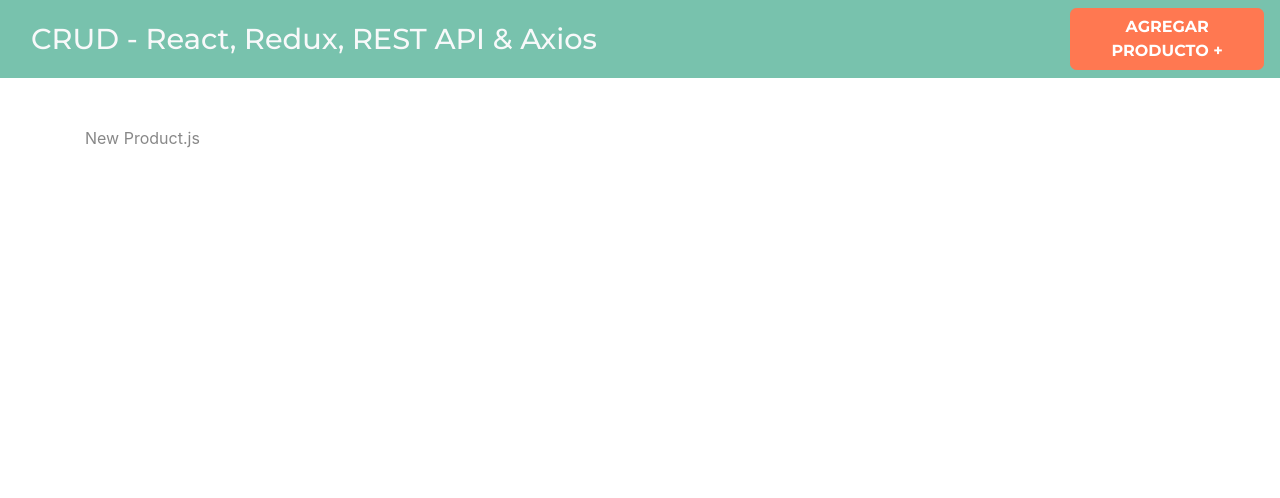
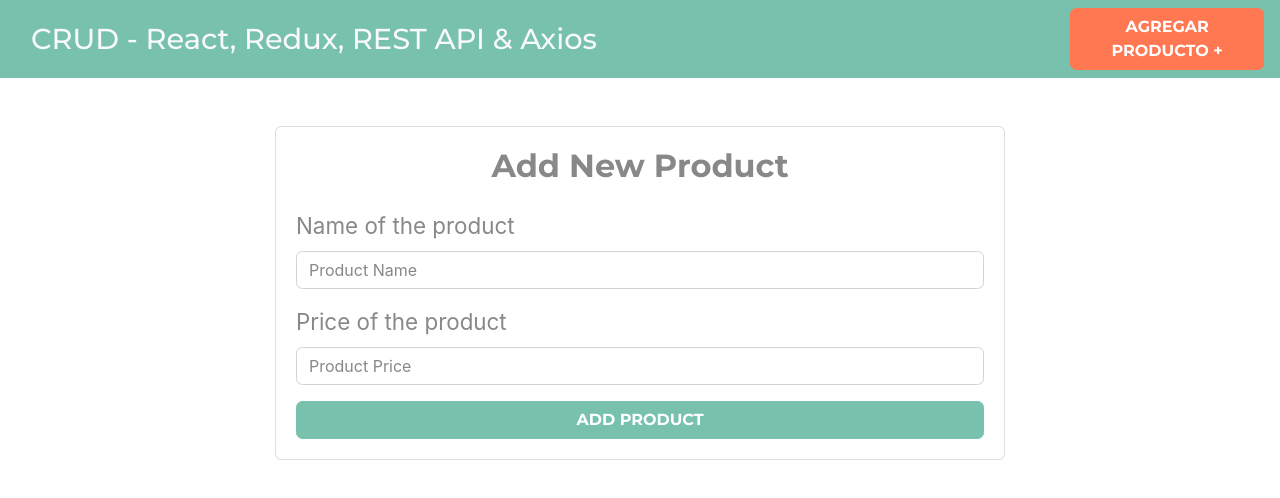
Before and after one commit to AGustems/react-redux-crud, a React (Create React App) app: page /products/new in a window 1280 px wide. Shown: the top 498 px of the page. Built offline with nearby package versions, Linux system fonts and the light colour scheme.

Commit message:
Creation of the base form to add a new product to the store (no logic)

```diff
--- a/src/components/NewProduct.js
+++ b/src/components/NewProduct.js
@@ -2,8 +2,43 @@
 
 const NewProduct = () => {
     return (
-        <div>
-            New Product.js
+        <div className="row justify-content-center">
+            <div className="col-md-8">
+                <div className="card">
+                    <div className="card-body">
+                        <h2 className="text-center mb-4 font-weight-bold">
+                            Add New Product
+                        </h2>
+
+                        <form>
+                            <div className="form-group">
+                                <label>Name of the product</label>
+                                <input
+                                    type="text"
+                                    className="form-control"
+                                    placeholder="Product Name"
+                                    name="name"
+                                    />
+                            </div>
+
+                            <div className="form-group">
+                                <label>Price of the product</label>
+                                <input
+                                    type="number"
+                                    className="form-control"
+                                    placeholder="Product Price"
+                                    name="price"
+                                    />
+                            </div>
+                            <input
+                                type="submit"
+                                className="btn btn-primary font-weight-bold text-uppercase d-block w-100"
+                                value="Add Product"/>
+                        </form>
+
+                    </div>
+                </div>
+            </div>
         </div>
     )
 }
```
Also changed, not shown: 1 other file (tests, documents, lock files or other folders).
